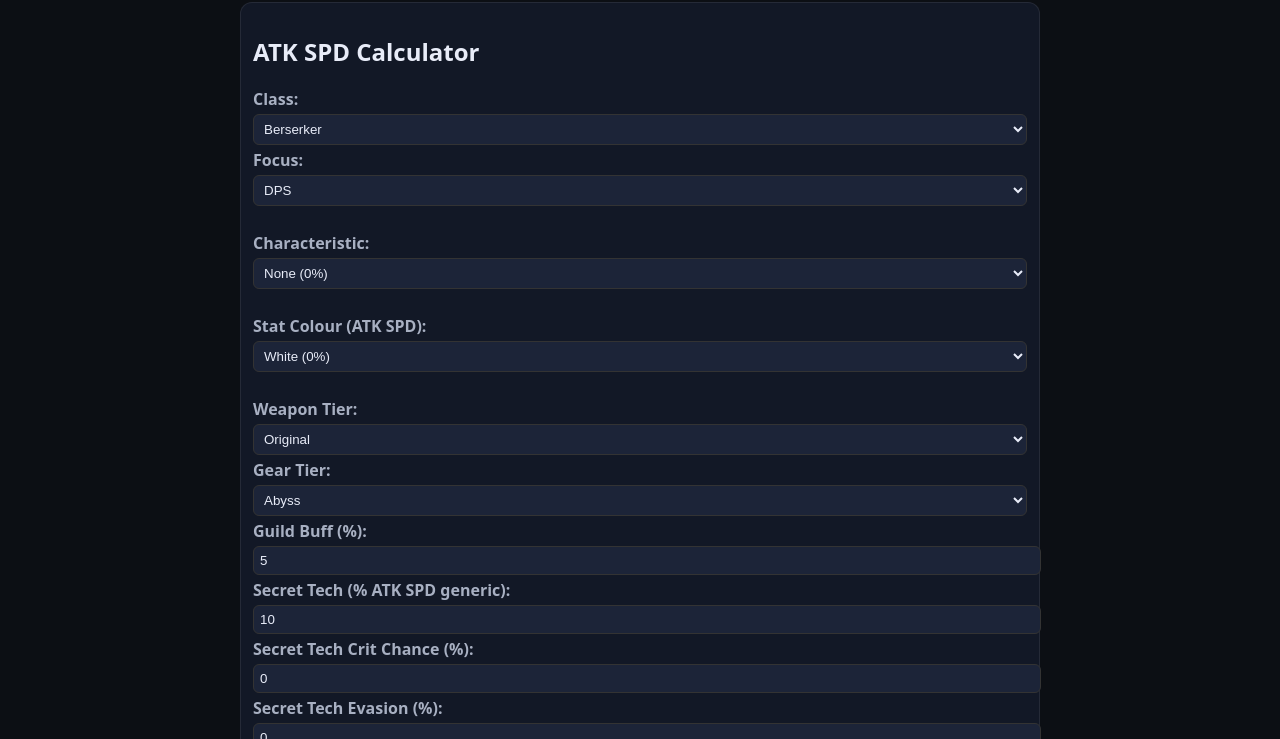
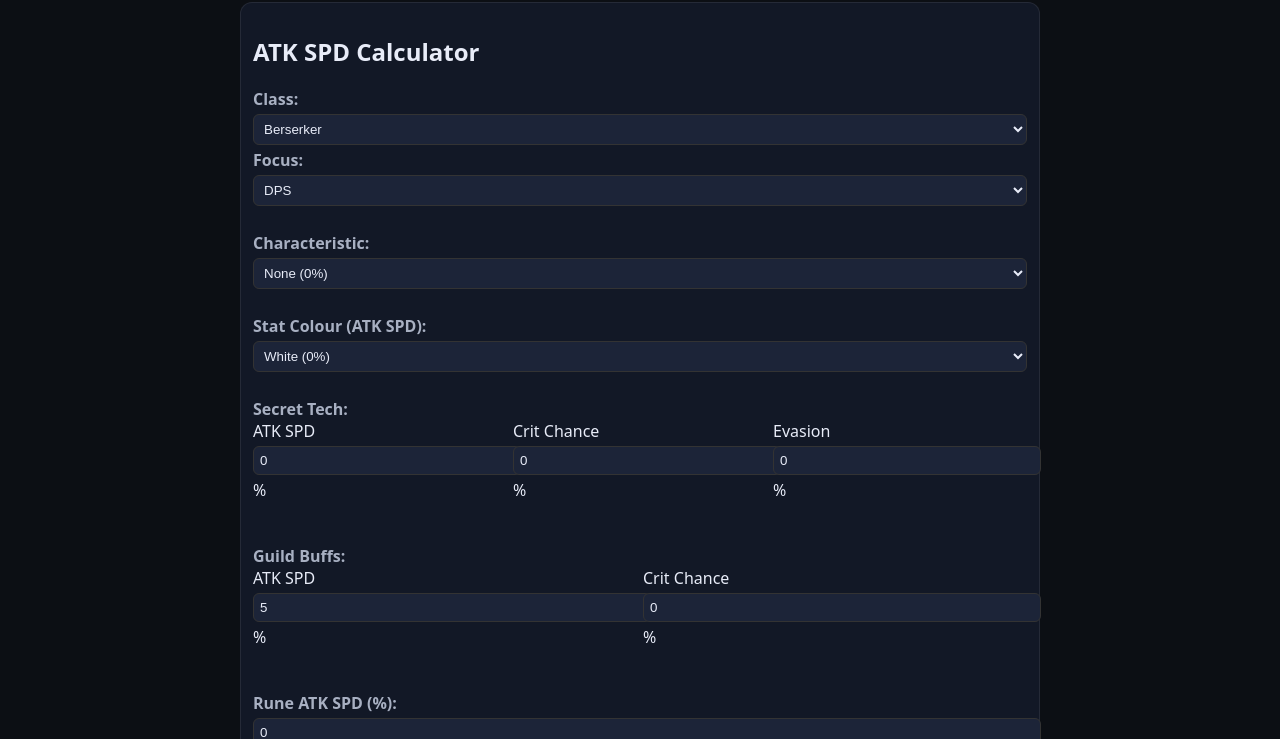
Before and after one commit to brandtbuchwald-rgb/Optimizer-test, a plain HTML site: page index.html in a window 1280 px wide. Shown: the part 61-800 px from the top of the page. Drawn offline with Linux system fonts and the light colour scheme.

Commit message:
Update index.html

```diff
--- a/index.html
+++ b/index.html
@@ -62,35 +62,37 @@
 </select>
 <br><br>
 
-      <label>Weapon Tier:</label>
-      <select id="weap">
-        <option value="Original">Original</option>
-        <option value="Primal">Primal</option>
-        <option value="Chaos">Chaos</option>
-        <option value="Abyss">Abyss</option>
-        <option value="PVP/Boss">PVP/Boss</option>
-      </select>
+<!-- Secret Tech -->
+<label>Secret Tech:</label>
+<div style="display:grid;grid-template-columns:repeat(3,1fr);gap:6px">
+  <div>
+    <span>ATK SPD</span><br>
+    <input id="secret" type="number" value="0" step="0.1"> %
+  </div>
+  <div>
+    <span>Crit Chance</span><br>
+    <input id="secretCrit" type="number" value="0" step="1" min="0" max="10"> %
+  </div>
+  <div>
+    <span>Evasion</span><br>
+    <input id="secretEva" type="number" value="0" step="1" min="0" max="10"> %
+  </div>
+</div>
+<br><br>
 
-      <label>Gear Tier:</label>
-      <select id="gearTier">
-        <option value="Primal">Primal</option>
-        <option value="Original">Original</option>
-        <option value="Chaos">Chaos</option>
-        <option value="Abyss" selected>Abyss</option>
-      </select>
-
-      <label>Guild Buff (%):</label>
-      <input id="guild" type="number" value="5" step="0.1">
-
-      <label>Secret Tech (% ATK SPD generic):</label>
-      <input id="secret" type="number" value="10" step="0.1">
-
-      <label>Secret Tech Crit Chance (%):</label>
-      <input id="secretCrit" type="number" value="0" step="1" min="0" max="10">
-
-      <label>Secret Tech Evasion (%):</label>
-      <input id="secretEva" type="number" value="0" step="1" min="0" max="10">
-
+<!-- Guild Buffs -->
+<label>Guild Buffs:</label>
+<div style="display:grid;grid-template-columns:repeat(2,1fr);gap:6px">
+  <div>
+    <span>ATK SPD</span><br>
+    <input id="guild" type="number" value="5" step="0.1"> %
+  </div>
+  <div>
+    <span>Crit Chance</span><br>
+    <input id="guildCrit" type="number" value="0" step="0.1"> %
+  </div>
+</div>
+<br><br>
       <label>Rune ATK SPD (%):</label>
       <input id="rune" type="number" value="0" step="0.1">
 
```
